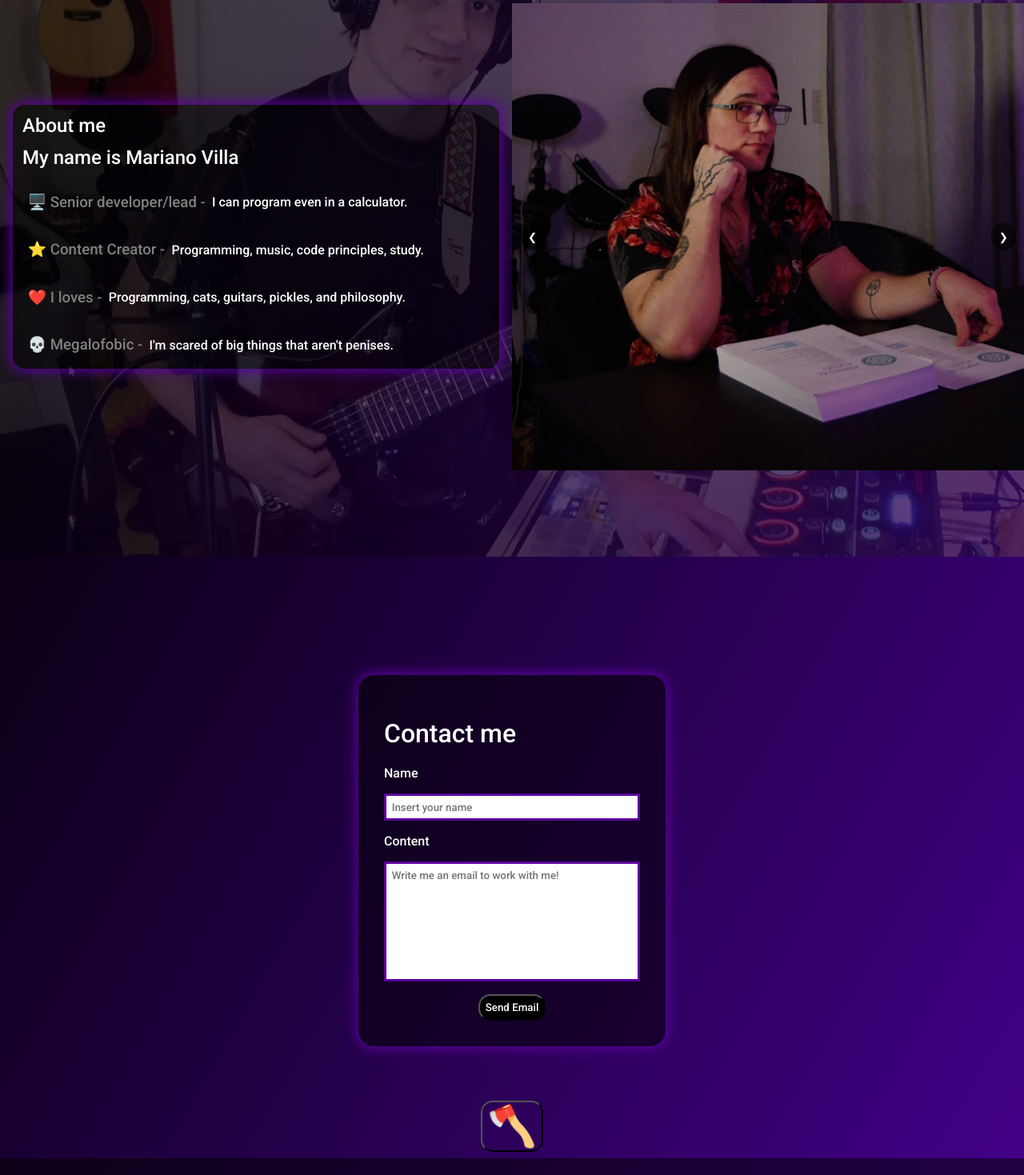
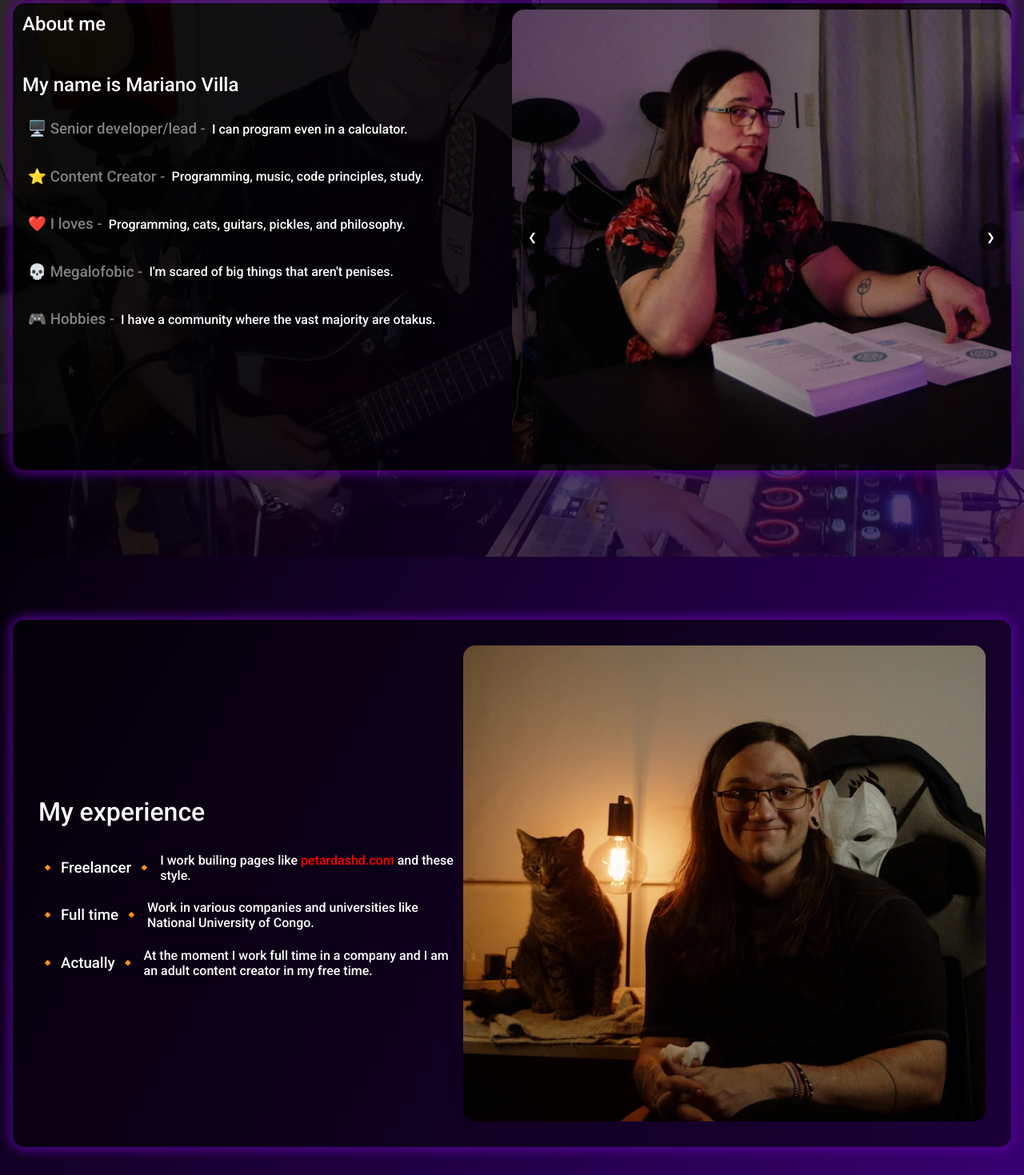
Before and after one commit to francot77/dotportfolio, a React (Create React App) app: page / in a window 1280 px wide. Shown: the part 1240-2709 px from the top of the page at 80% size. Built offline with nearby package versions, Linux system fonts and the light colour scheme.

Commit message:
ahora si no juego mas

```diff
--- a/src/App.css
+++ b/src/App.css
@@ -29,6 +29,10 @@ height: 100vh;
 
 }
 .container{
+  scroll-snap-type: y mandatory; /* Define que el scroll será vertical y obligatorio */
+  overflow-y: scroll; /* Activa el scroll vertical */
+  height: max-content;
+  scroll-behavior: smooth; /* Scroll suave */
   padding-top: 1em;
   background: linear-gradient(120deg,rgb(0,0,0) 28%,rgb(68,0,139));
 }
@@ -129,20 +133,46 @@ border-radius: 17px;
   padding-bottom: 16em;
 }
 #about-section-container{
-  display: grid;
-  grid-template-columns: 1fr 1fr;
+  display: flex;
+  justify-content: center;
+  align-items: center;
   height: 100vh;
   align-items: center;
 
 }
 #abouts{
+  display: grid;
+  width: 100%;
+  grid-template-columns: 1fr 1fr;
   margin: 1em;
-  background-color: rgba(0,0,0,0.5);
+  background-color: rgba(0,0,0,0.7);
   border-radius: 15px;
   z-index: 9;
   box-shadow: 0px 0px 15px 3px #5A009B;
 }
+#expcontainer{
+  height: max-content;
+  display: grid;
+  grid-template-columns: 1fr 1fr;
 
+  padding: 2em;
+  align-items: center;
+  margin: 1em;
+  margin-top: 2em;
+  border-radius: 15px;
+  background-color: rgba(0, 0, 0, 0.5);
+  box-shadow: 0px 0px 15px 3px #5A009B;
+}
+#exp-img{
+  height: auto;
+}
+#experience{
+  height: 100vh;
+}
+#expgrid{
+  text-wrap: nowrap;
+  color: white;
+}
 .aboutme h1,h2,p{
   margin: 0.5em;
 }
@@ -321,10 +351,21 @@ footer h3,h4{
 
 
 @media (max-width: 720px) {
+  #expcontainer{
+    display: flex;
+    justify-content: center;
+    align-items: center;
+    flex-direction: column;
+    width: 100%;
+  }
+  #exp-image{
+    height: 300px;
+  }
   .responsiveNav{
     position: fixed;
     z-index: 100;
-    right: 4%;
+    top:2%;
+    right: 2%;
     display: flex;
     justify-content: flex-end;
     justify-content: center;
@@ -356,12 +397,13 @@ footer h3,h4{
     background-size:cover;
     background-color: rgba(0,0,0,0.5);
   }
-  #about-section-container{
-    grid-template-columns: none;
-    grid-template-rows: 1fr 1fr;
-  }
   #aboutbackimg{
     height: 50vh;
+  }
+  #abouts{
+    display: flex;
+    justify-content: center;
+    flex-direction: column;
   }
   .aboutme h1{
     padding-top: 2em;
--- a/src/App.js
+++ b/src/App.js
@@ -5,6 +5,7 @@ import Header from './components/header';
 import Contact from './components/contact';
 import Footer from './components/footer';
 import Lumber from './components/lumber';
+import Experience from './components/experience';
 
 function App() {
 
@@ -13,6 +14,7 @@ function App() {
        <NavBar/>
        <Header/>
         <AboutMe/>
+        <Experience/>
         <Contact/>
         <Lumber/>
         <Footer/>
--- a/src/Carousel.css
+++ b/src/Carousel.css
@@ -1,11 +1,12 @@
 .carousel {
   position: relative;
   width: 100%;
-  max-width: 1000px; /* Aumenta el ancho máximo en pantallas grandes */
+  max-width: 1000px;
   overflow: hidden;
   margin: auto;
   border: none;
-  border-radius: 8px;
+
+  border-radius: 15px;
 }
 
 .carousel-track {
@@ -14,22 +15,24 @@
 }
 
 .carousel-item {
-  flex: 0 0 100%; /* Cada item ocupa el 100% del ancho del carrusel */
+  flex: 0 0 100%;
   height: auto;
   display: flex;
   justify-content: center;
   align-items: center;
   background-color: transparent;
+  border-radius: 15px;
 }
 
 .carousel-item img {
   width: 100%;
   height: auto;
-  object-fit: contain; /* Las imágenes no se deforman */
-  max-height: 400px; /* Altura máxima por defecto */
+  object-fit: contain;
+  border-radius: 15px;
+  max-height: 400px;
 }
 
-/* Botones */
+
 .carousel-button {
   position: absolute;
   top: 50%;
@@ -55,18 +58,18 @@
   background-color: rgba(0, 0, 0, 0.8);
 }
 
-/* Estilos Responsivos */
+
 @media (min-width: 768px) {
   .carousel-item img {
-    max-height: 500px; /* Mayor altura en pantallas medianas */
+    max-height: 500px;
   }
 }
 
 @media (min-width: 1024px) {
   .carousel {
-    max-width: 800px; /* Aumenta el ancho máximo en pantallas grandes */
+    max-width: 800px;
   }
   .carousel-item img {
-    max-height: 600px; /* Aumenta la altura máxima en pantallas grandes */
+    max-height: 600px;
   }
 }
--- a/src/components/aboutme.jsx
+++ b/src/components/aboutme.jsx
@@ -6,7 +6,8 @@ function AboutMe(){
 <img id="aboutbackimg" src="./aboutback.webp" alt="una foto no robada de dager"/>
         <div id="about-section-container">
         <section id="abouts">
-          <h1>About me</h1>
+          <div>
+          <h1 style={{marginBottom:"2em"}}>About me</h1>
           <h2>My name is Mariano Villa</h2>
           <div className='inlineabouttext'>
           <h3>🖥️ Senior developer/lead -</h3><p>I can program even in a calculator.</p>
@@ -22,12 +23,19 @@ function AboutMe(){
           <h3>💀 Megalofobic -</h3>
           <p>I'm scared of big things that aren't penises.</p>
           </div>
+          <div className='inlineabouttext'>
+          <h3>🎮 Hobbies -</h3>
+          <p>I have a community where the vast majority are otakus.</p>
+          </div>
+          </div>
+          <div className="centerdiv">
+          <Carousel />
+          </div>
       </section>
 
 
-          <section >
-          <Carousel />
-          </section>
+
+
         </div>
         </div>
 }
--- a/src/components/carousel.jsx
+++ b/src/components/carousel.jsx
@@ -4,7 +4,7 @@ import "../Carousel.css";
 const Carousel = () => {
         const items=[
             './dagersito.webp',
-            './dagersito1.webp',
+
             './dagersito2.webp',
             './dagersito3.webp']
       const [currentIndex, setCurrentIndex] = useState(0);
--- /dev/null
+++ b/src/components/experience.jsx
@@ -0,0 +1,28 @@
+
+
+function Experience(){
+
+    return <div id="experience" className="centerdiv" >
+    <div id='expcontainer'>
+         <div id="expgrid">
+          <h1>My experience</h1>
+          <div className='inlineabouttext'>
+          <h3>🔸 Freelancer 🔸</h3><p>I work builing pages like <span style={{color:"red"}}>petardashd.com</span> and these style.</p>
+          </div>
+          <div className='inlineabouttext'>
+            <h3>🔸 Full time 🔸</h3>
+            <p>Work in various companies and universities like National University of Congo.</p>
+          </div>
+          <div className='inlineabouttext'>
+          <h3>🔸 Actually 🔸</h3>
+          <p>At the moment I work full time in a company and I am an adult content creator in my free time.</p>
+          </div>
+          </div>
+          <div  className="centerdiv">
+          <img style={{borderRadius:"15px",margin:"0 auto"}} id='exp-image' alt="imagen no robada" src='./dagersito1.webp'  />
+          </div>
+        </div>
+    </div>
+}
+
+export default Experience;
--- a/src/components/navbar.jsx
+++ b/src/components/navbar.jsx
@@ -7,6 +7,9 @@ const routes = [{
 }, {
     title:"About",
     path:"#aboutme"
+},{
+    title:"Experience",
+    path:"#experience"
 },
 {
     title:"Contact",
@@ -31,7 +34,7 @@ function NavBar() {
     {isOpen?
     <div id="rnavContainer">
         {routes.map(rt=>{
-            return <div className="navlink"><a className="anchornav" href={rt.path}>{rt.title}</a></div>
+            return <div  className="navlink"><a className="anchornav" onClick={()=>{setIsOpen(false)}} href={rt.path}>{rt.title} </a></div>
         })}
         <button style={{margin:"0.3em", alignSelf:"center"}} onClick={()=>{setIsOpen(false)}}>X</button>
     </div>
--- a/src/icons/menu.jsx
+++ b/src/icons/menu.jsx
@@ -1,6 +1,6 @@
 function MenuIcon(props){
     const {id,funct} = props
-    return <div id={id} onClick={funct}>
+    return <div id={id} onClick={funct} style={{backgroundColor:"black", padding:"0.5em",border:"2px solid #5A009B",borderRadius:"15px"}}>
     <svg width="40" height="40" viewBox="0 0 24 24" fill="none" xmlns="http://www.w3.org/2000/svg">
 <path d="M4 6H20M4 12H20M4 18H20" stroke="#ffffff" stroke-width="2" stroke-linecap="round" stroke-linejoin="round"/>
 </svg>
```
Also changed, not shown: src/components/aboutcard.jsx (deleted, +0 -11 lines), public/dager_upscaled.webp (added).
